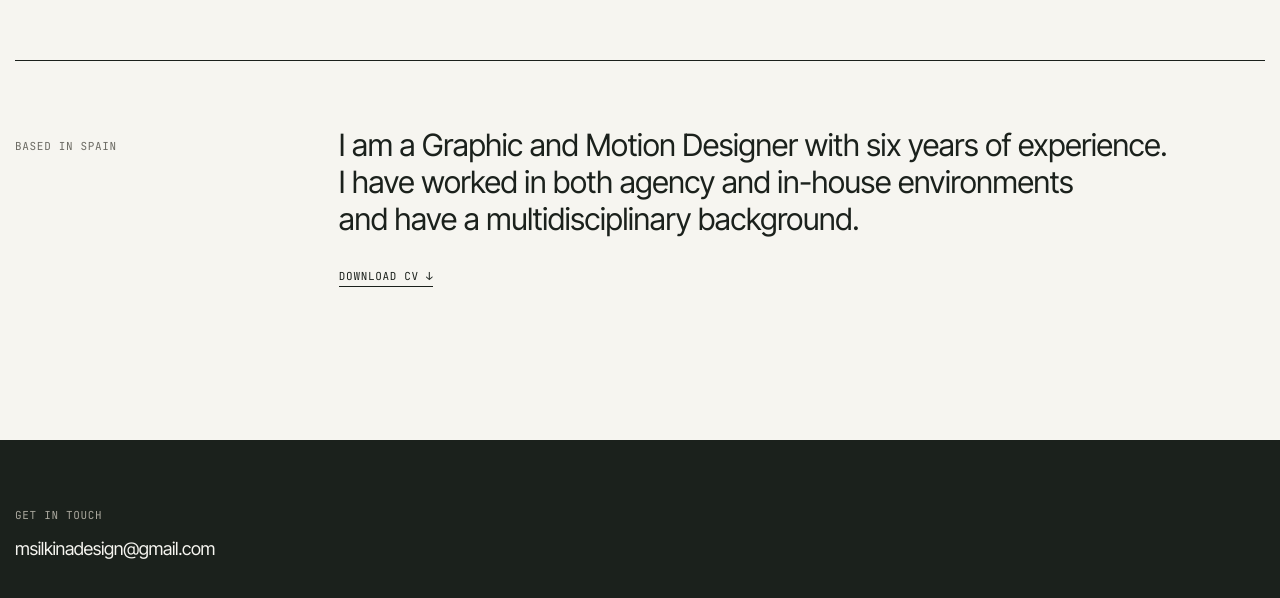
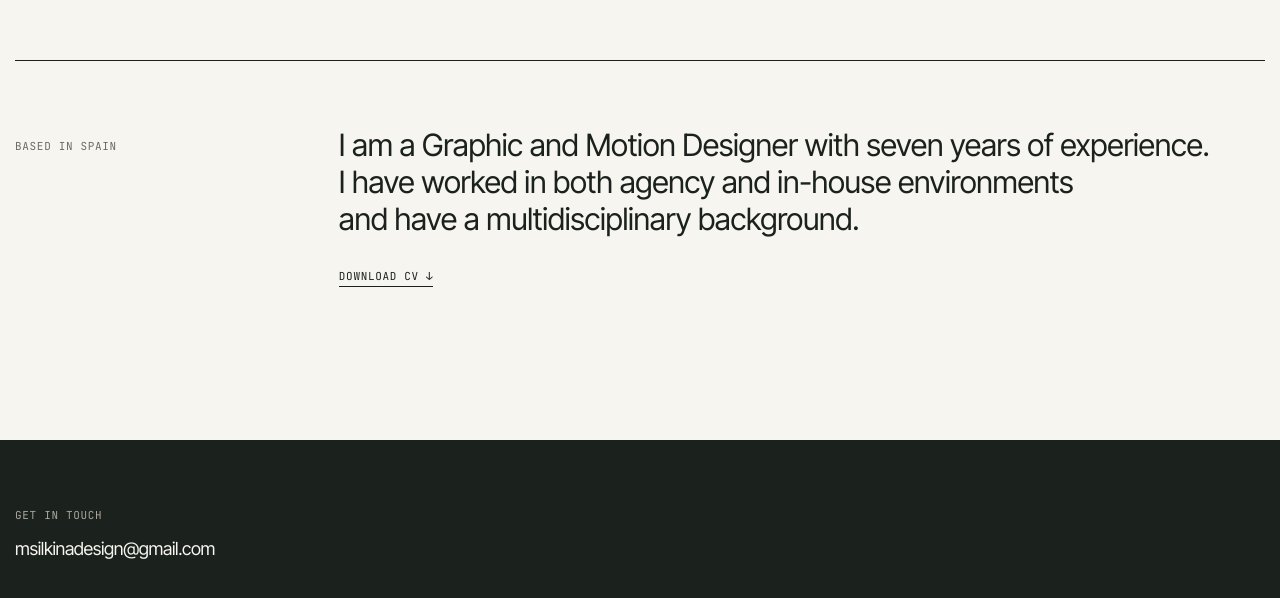
Before and after one commit to mmsilk/mmsilk.github.io, a plain HTML site: page about/index.html in a window 1280 px wide. Shown: the part 224-822 px from the top of the page. Drawn offline with Linux system fonts and the light colour scheme.

Commit message:
about update

```diff
--- a/about/index.html
+++ b/about/index.html
@@ -142,7 +142,7 @@
   <div class="hero"><h1>About</h1><div class="bar" style="margin-top:7.6cqw"></div></div>
   <div class="ab">
     <p class="lbl">Based in Spain</p>
-    <div class="col"><p class="tx">I am a Graphic and Motion Designer with six years of experience. <br>I&nbsp;have worked in both agency and in-house environments <br>and&nbsp;have a multidisciplinary background.</p>
+    <div class="col"><p class="tx">I am a Graphic and Motion Designer with seven years of experience. <br>I&nbsp;have worked in both agency and in-house environments <br>and&nbsp;have a multidisciplinary background.</p>
     <a class="cv" href="Maria_Silkina_CV.pdf" download="Maria Silkina - CV.pdf">Download CV &#8595;</a></div>
   </div>
   <div class="footer"><p>Get in touch</p><b><a href="mailto:msilkinadesign@gmail.com" style="color:inherit;text-decoration:none">msilkinadesign@gmail.com</a></b></div>
```
Also changed, not shown: 2 other files.
